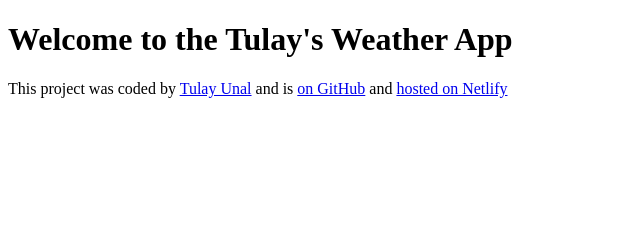
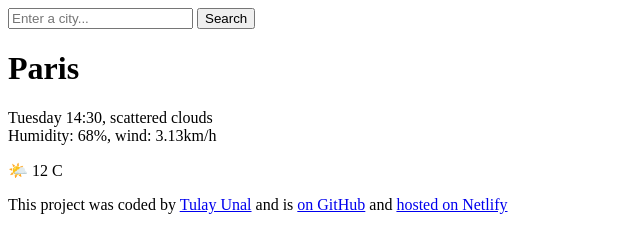
Before and after one commit to tulaymu/Tulay-s-Weather-App, a plain HTML site: page index.html in a window 1280 px wide. Shown: the whole page, without its empty margins (0-640 px from the left). Drawn offline with Linux system fonts and the light colour scheme.

Commit message:
updated the HTML

```diff
--- a/index.html
+++ b/index.html
@@ -6,7 +6,24 @@
     <title>Document</title>
 </head>
 <body>
-    <h1>Welcome to the Tulay's Weather App</h1>
+<header>
+    <form>
+        <input type="search" placeholder="Enter a city..." required="">
+        <input type="submit" value="Search">
+    </form>
+</header>
+<main>
+    <div>
+        <h1>Paris</h1>
+        <p>
+            Tuesday 14:30, scattered clouds
+            <br />
+            Humidity: 68%, wind: 3.13km/h
+        </p>
+    </div>
+    <div>  🌤️ 12 C</div>
+</main>
+
     <footer>
         <p>
           This project was coded by
```
